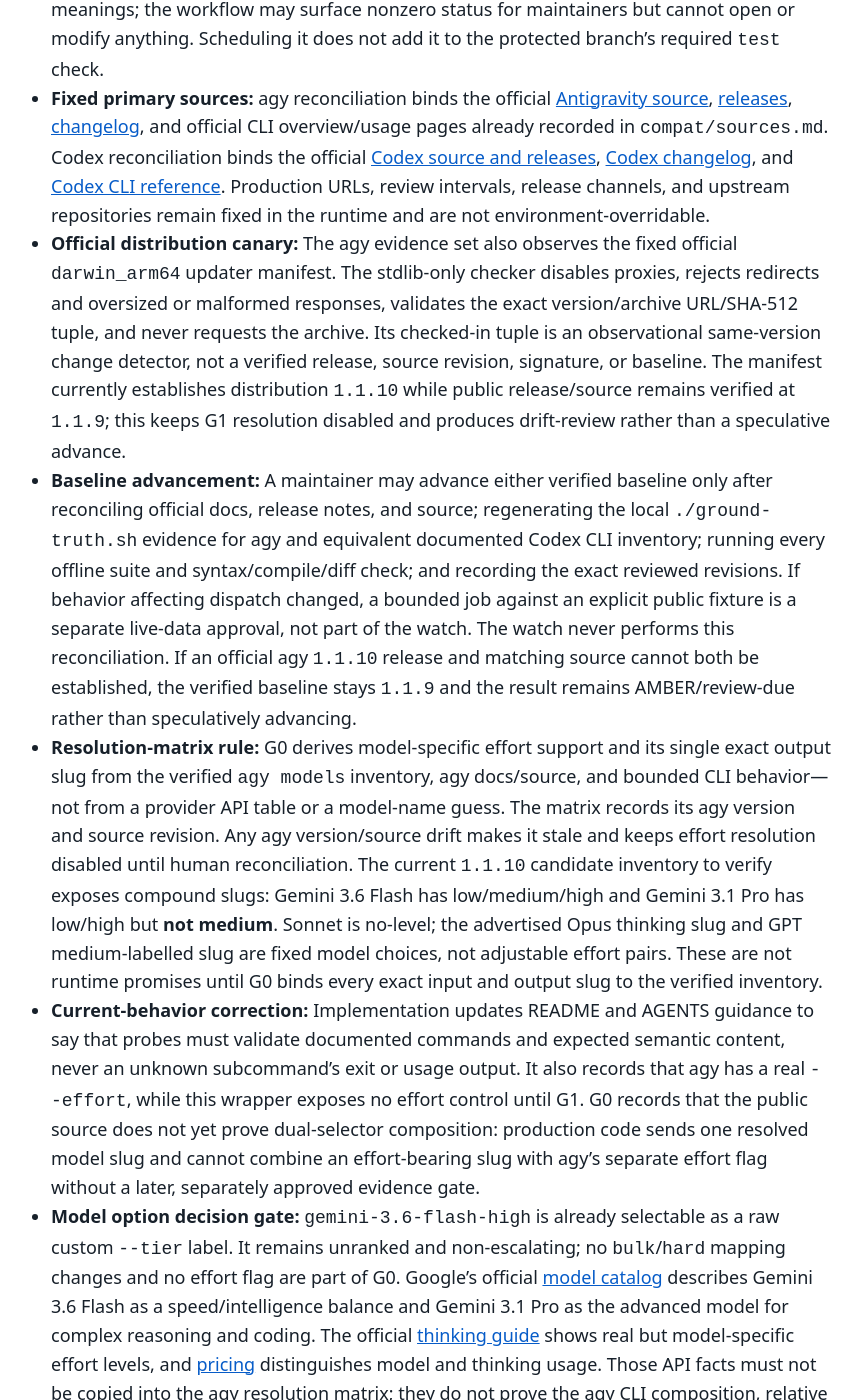
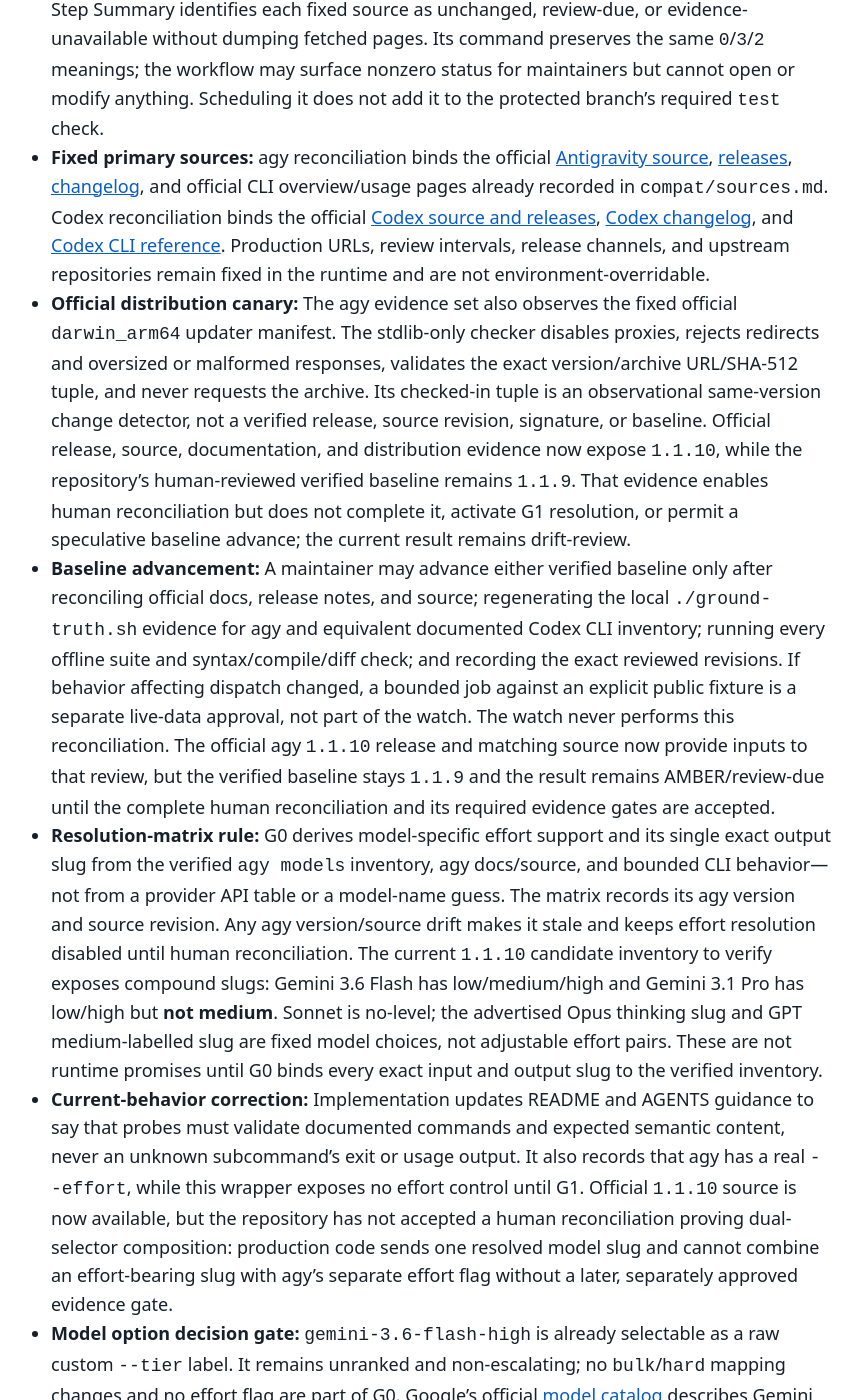
Before and after one commit to cagdasyurekli/codex-agy-worker, a Jekyll site: the page built from docs/ROADMAP.md, in a window 1280 px wide and 1400 px high, scrolled down 4385 px. Shown: the whole window, without its empty margins (219-1081 px from the left). Built offline with Jekyll 4.4.1, drawn with Linux system fonts in a browser that asks for light colours; our own code applies the rules of GitHub Pages for plain Markdown files; some of the changed text lies outside the part shown.

```diff
--- a/docs/ROADMAP.md
+++ b/docs/ROADMAP.md
@@ -118,10 +118,11 @@ or historical failure behavior are the verified agy `1.1.10` contract:
   documented commands and validate their expected semantic output; neither an unknown
   subcommand's exit code nor generic usage text is compatibility evidence.
 - Do not assume agy's separate `--model` and `--effort` flags compose safely.
-  Subsequent bounded `1.1.10` inventory evidence advertises compound slugs, while
-  public source does not establish dual-selector composition or precedence. G1
-  therefore resolves a verified base/effort pair to one exact advertised slug and
-  sends one `--model`.
+  Subsequent bounded `1.1.10` inventory evidence advertises compound slugs. Official
+  `1.1.10` source and documentation are now available for human reconciliation, but
+  this repository has not yet completed evidence that establishes dual-selector
+  composition or precedence. G1 therefore resolves a verified base/effort pair to
+  one exact advertised slug and sends one `--model`.
 - Any exposure of newly advertised agy behavior remains a separate slice requiring
   official docs, official source, a sandbox-correct live inventory, a bounded real
   job, paired offline tests, and explicit approval.
@@ -177,19 +178,21 @@ an earlier implementation because it shares a schema or helper.
   rejects redirects and oversized or malformed responses, validates the exact
   version/archive URL/SHA-512 tuple, and never requests the archive. Its checked-in
   tuple is an observational same-version change detector, not a verified release,
-  source revision, signature, or baseline. The manifest currently establishes
-  distribution `1.1.10` while public release/source remains verified at `1.1.9`;
-  this keeps G1 resolution disabled and produces drift-review rather than a
-  speculative advance.
+  source revision, signature, or baseline. Official release, source, documentation,
+  and distribution evidence now expose `1.1.10`, while the repository's
+  human-reviewed verified baseline remains `1.1.9`. That evidence enables human
+  reconciliation but does not complete it, activate G1 resolution, or permit a
+  speculative baseline advance; the current result remains drift-review.
 - **Baseline advancement:** A maintainer may advance either verified baseline only
   after reconciling official docs, release notes, and source; regenerating the local
   `./ground-truth.sh` evidence for agy and equivalent documented Codex CLI inventory;
   running every offline suite and syntax/compile/diff check; and recording the exact
   reviewed revisions. If behavior affecting dispatch changed, a bounded job against
   an explicit public fixture is a separate live-data approval, not part of the watch.
-  The watch never performs this reconciliation. If an official agy `1.1.10` release
-  and matching source cannot both be established, the verified baseline stays `1.1.9`
-  and the result remains AMBER/review-due rather than speculatively advancing.
+  The watch never performs this reconciliation. The official agy `1.1.10` release and
+  matching source now provide inputs to that review, but the verified baseline stays
+  `1.1.9` and the result remains AMBER/review-due until the complete human
+  reconciliation and its required evidence gates are accepted.
 - **Resolution-matrix rule:** G0 derives model-specific effort support and its single
   exact output slug from the verified `agy models` inventory, agy docs/source, and
   bounded CLI behavior—not from a provider API table or a model-name guess. The
@@ -203,10 +206,11 @@ an earlier implementation because it shares a schema or helper.
 - **Current-behavior correction:** Implementation updates README and AGENTS guidance
   to say that probes must validate documented commands and expected semantic content,
   never an unknown subcommand's exit or usage output. It also records that agy has a
-  real `--effort`, while this wrapper exposes no effort control until G1. G0 records
-  that the public source does not yet prove dual-selector composition: production code
-  sends one resolved model slug and cannot combine an effort-bearing slug with agy's
-  separate effort flag without a later, separately approved evidence gate.
+  real `--effort`, while this wrapper exposes no effort control until G1. Official
+  `1.1.10` source is now available, but the repository has not accepted a human
+  reconciliation proving dual-selector composition: production code sends one
+  resolved model slug and cannot combine an effort-bearing slug with agy's separate
+  effort flag without a later, separately approved evidence gate.
 - **Model option decision gate:** `gemini-3.6-flash-high` is already selectable as a
   raw custom `--tier` label. It remains unranked and non-escalating; no `bulk`/`hard`
   mapping changes and no effort flag are part of G0. Google's official
```
Also changed, not shown: CONTRIBUTING.md (+2 -0 lines), compat/sources.md (+9 -7 lines), .codex-plugin/plugin.json, .github/pull_request_template.md, README.md, 1 other file.
